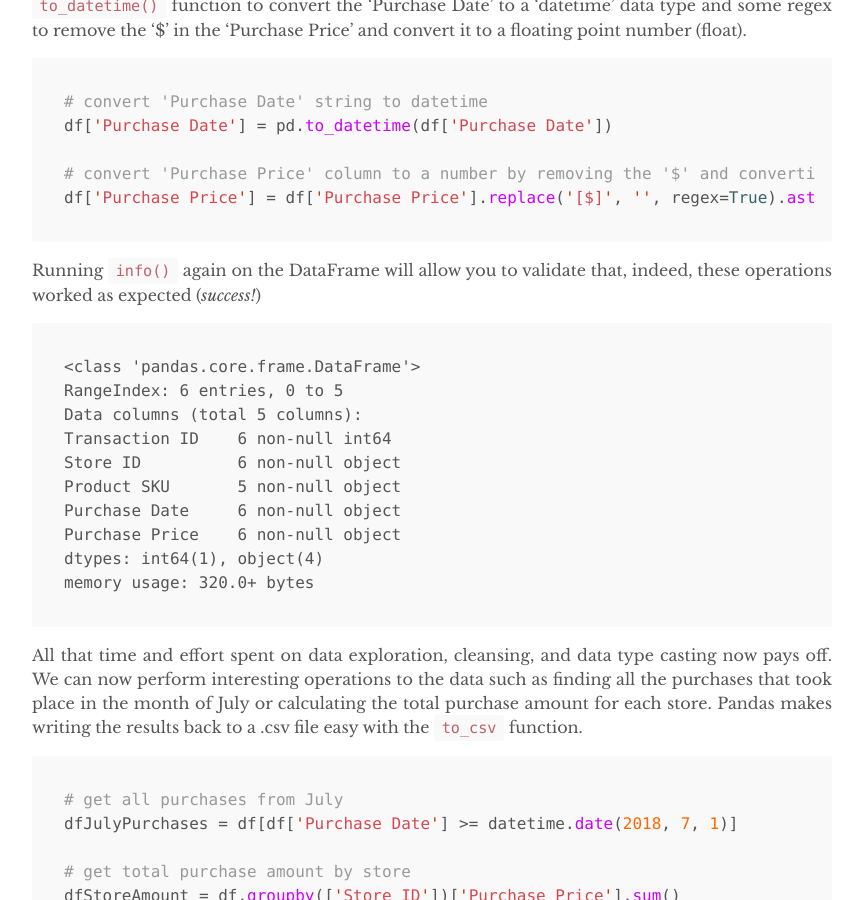
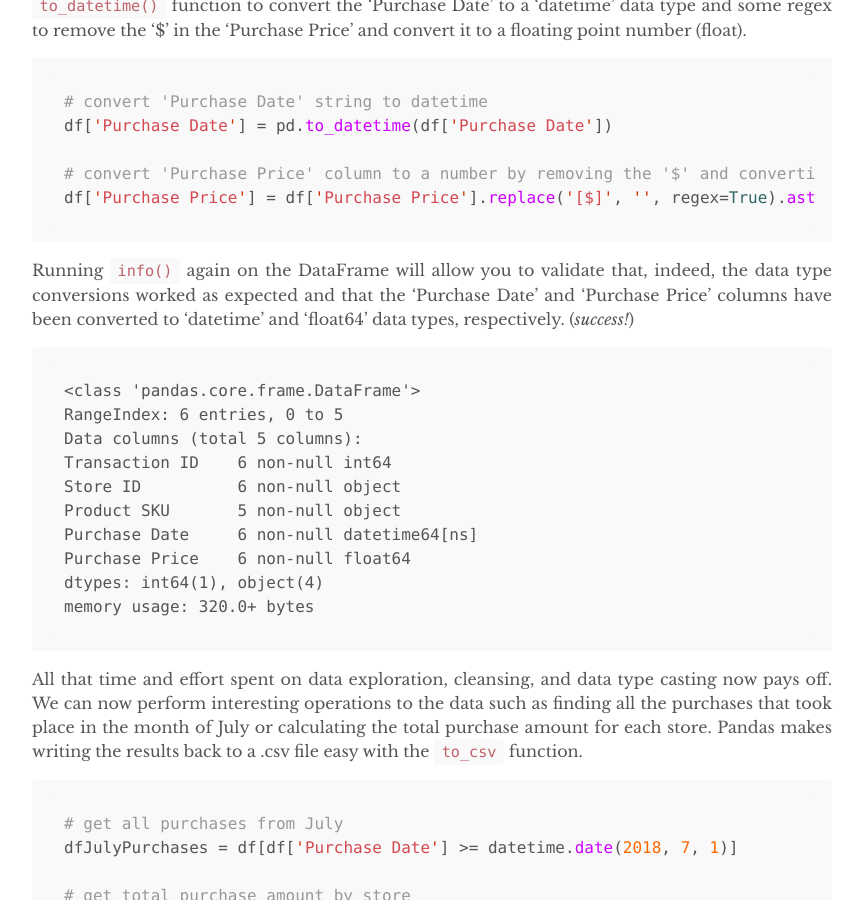
Before and after one commit to krjhnsn/krjhnsn.github.io, a Jekyll site: the page built from _posts/2018-07-07-data-input-output.md, in a window 1280 px wide and 900 px high, scrolled down 3350 px. Shown: the whole window, without its empty margins (208-1071 px from the left). Built offline with Jekyll 4.4.1, drawn with Linux system fonts in a browser that asks for light colours.

Commit message:
Update 2018-07-07-data-input-output.md

````diff
--- a/_posts/2018-07-07-data-input-output.md
+++ b/_posts/2018-07-07-data-input-output.md
@@ -104,7 +104,7 @@ df['Purchase Date'] = pd.to_datetime(df['Purchase Date'])
 df['Purchase Price'] = df['Purchase Price'].replace('[$]', '', regex=True).astype(float)
 ```
 
-Running `info()` again on the DataFrame will allow you to validate that, indeed, these operations worked as expected (*success!*)
+Running `info()` again on the DataFrame will allow you to validate that, indeed, the data type conversions worked as expected and that the 'Purchase Date' and 'Purchase Price' columns have been converted to 'datetime' and 'float64' data types, respectively. (*success!*)
 
 ```
 <class 'pandas.core.frame.DataFrame'>
@@ -113,8 +113,8 @@ Data columns (total 5 columns):
 Transaction ID    6 non-null int64
 Store ID          6 non-null object
 Product SKU       5 non-null object
-Purchase Date     6 non-null object
-Purchase Price    6 non-null object
+Purchase Date     6 non-null datetime64[ns]
+Purchase Price    6 non-null float64
 dtypes: int64(1), object(4)
 memory usage: 320.0+ bytes
 ```
````
